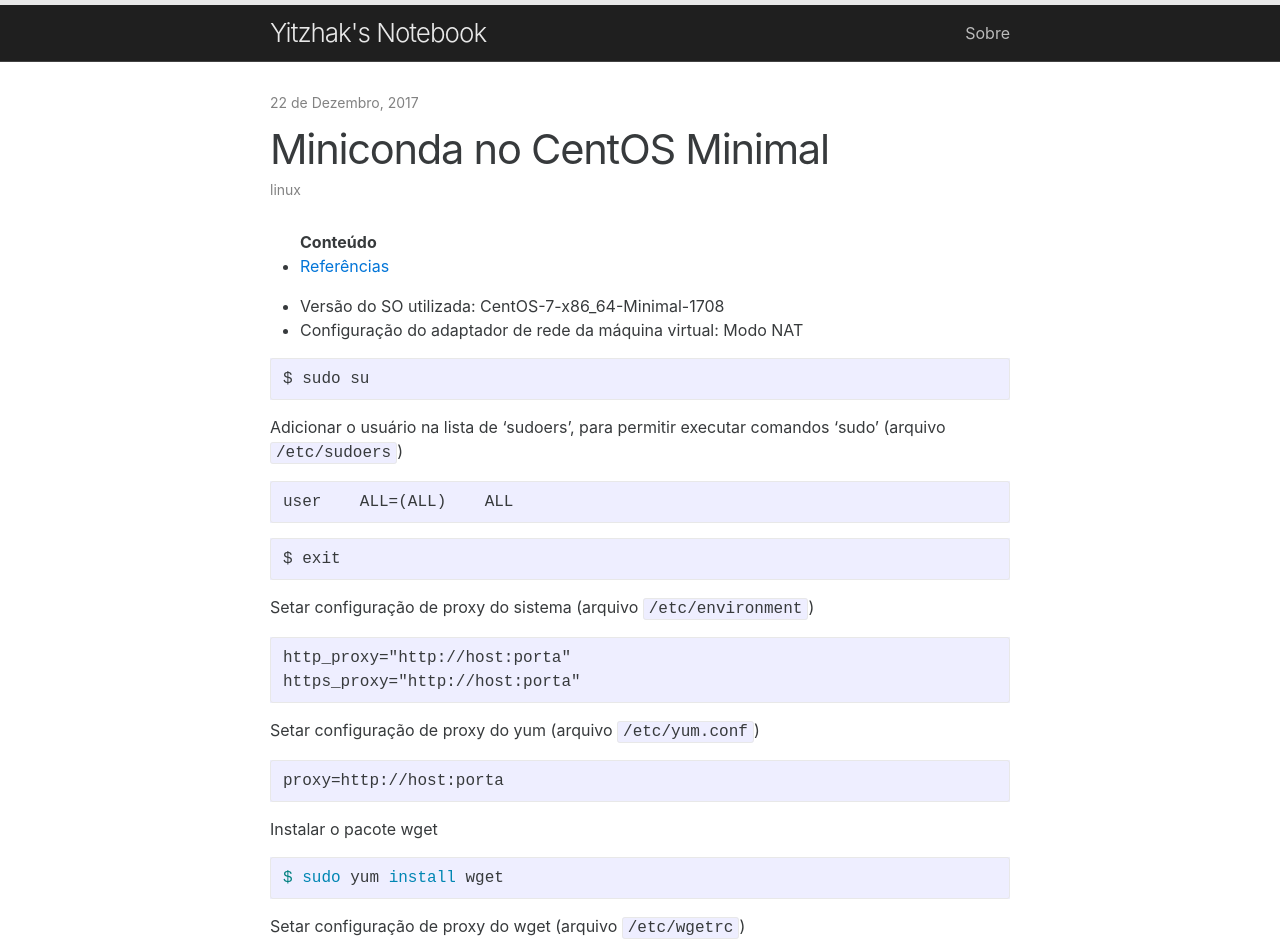
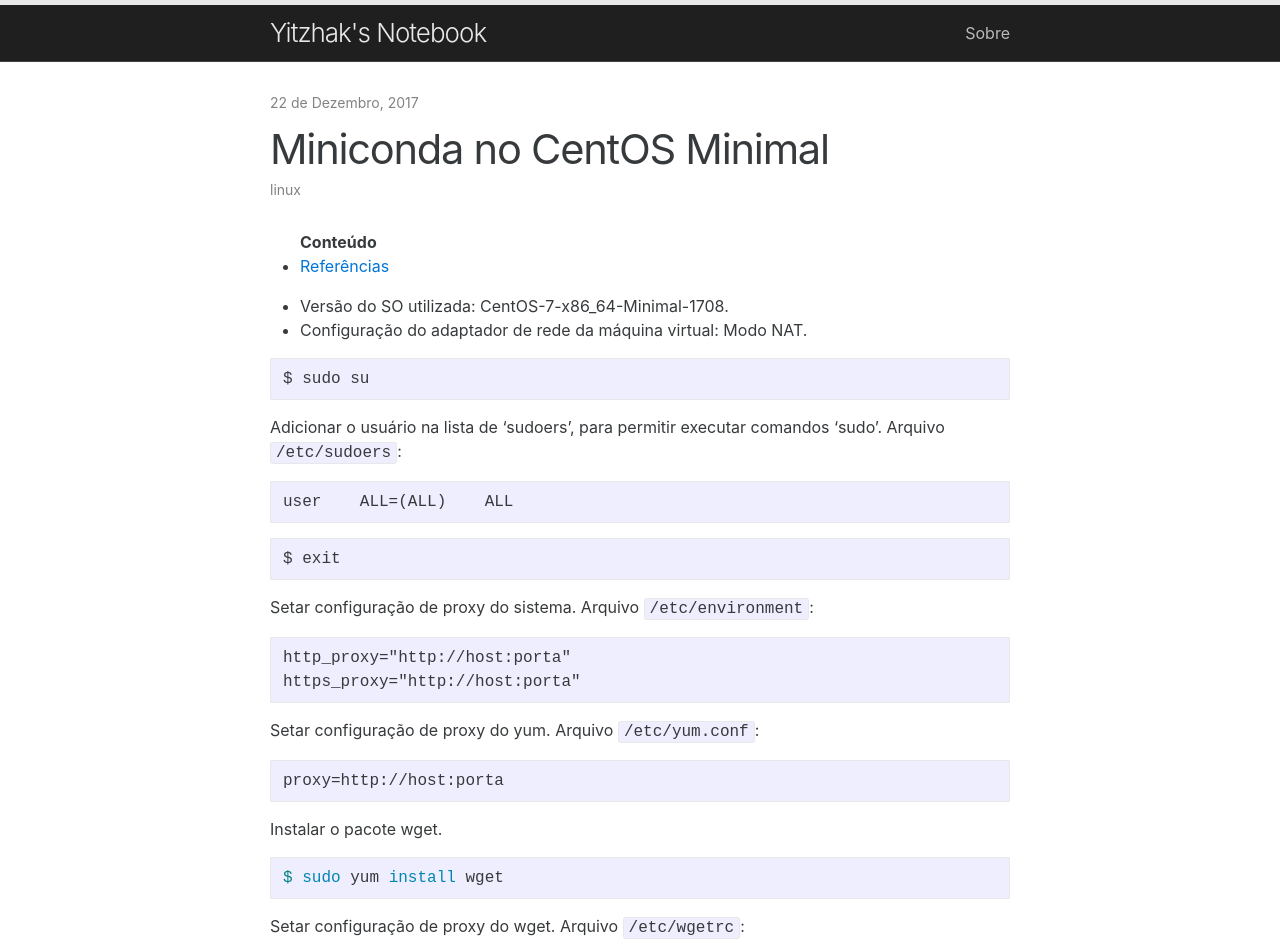
Before and after one commit to ZackStone/notebook, a Jekyll site: the page built from _posts/2017/2017-12-22-centos-minimal-miniconda.md, in a window 1280 px wide. Shown: the top 952 px of the page. Built offline with Jekyll 4.4.1, drawn with Linux system fonts in a browser that asks for light colours; comment, search, counter and statistics services are not loaded.

````diff
--- a/_posts/2017/2017-12-22-centos-minimal-miniconda.md
+++ b/_posts/2017/2017-12-22-centos-minimal-miniconda.md
@@ -12,15 +12,16 @@ summary: Instruções para instalação do Miniconda numa máquina virtual CentO
 {:toc}
 
 
-- Versão do SO utilizada: CentOS-7-x86_64-Minimal-1708
-- Configuração do adaptador de rede da máquina virtual: Modo NAT
+- Versão do SO utilizada: CentOS-7-x86_64-Minimal-1708.
+- Configuração do adaptador de rede da máquina virtual: Modo NAT.
 
 
 ```
 $ sudo su
 ```
 
-Adicionar o usuário na lista de 'sudoers', para permitir executar comandos 'sudo' (arquivo `/etc/sudoers`)
+Adicionar o usuário na lista de 'sudoers', para permitir executar comandos 'sudo'.
+Arquivo `/etc/sudoers`:
 ```
 user    ALL=(ALL)    ALL
 ```
@@ -29,24 +30,27 @@ user    ALL=(ALL)    ALL
 $ exit
 ```
 
-Setar configuração de proxy do sistema (arquivo `/etc/environment`)
+Setar configuração de proxy do sistema.
+Arquivo `/etc/environment`:
 ```
 http_proxy="http://host:porta"
 https_proxy="http://host:porta"
 ```
 
 
-Setar configuração de proxy do yum (arquivo `/etc/yum.conf`)
+Setar configuração de proxy do yum.
+Arquivo `/etc/yum.conf`:
 ```
 proxy=http://host:porta
 ```
 
-Instalar o pacote wget
+Instalar o pacote wget.
 ```shell
 $ sudo yum install wget
 ```
 
-Setar configuração de proxy do wget (arquivo `/etc/wgetrc`)
+Setar configuração de proxy do wget.
+Arquivo `/etc/wgetrc`:
 ```
 http_proxy = http://host:porta
 https_proxy = http://host:porta
````
